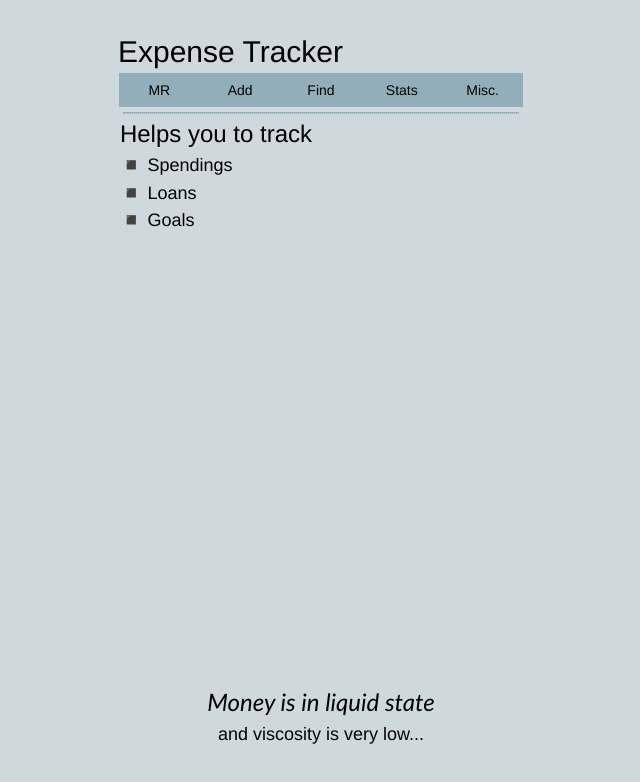
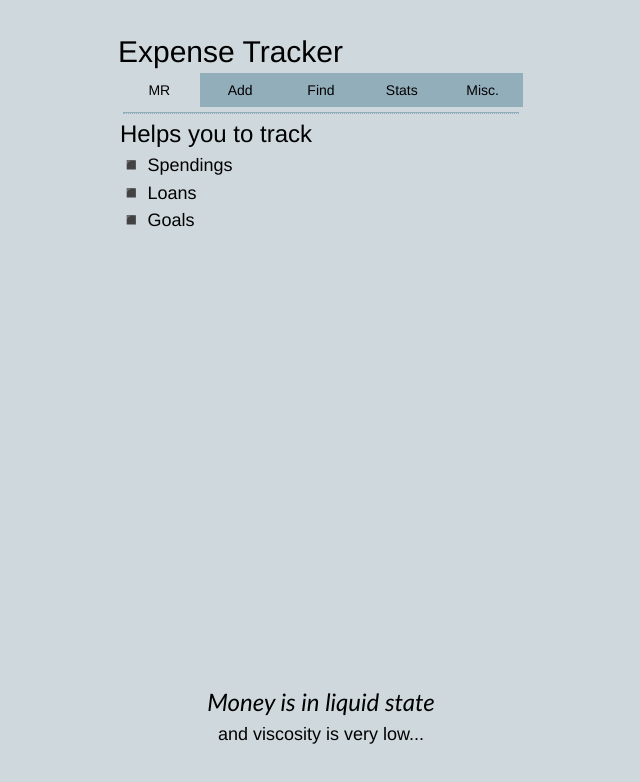
Before and after one commit to udayVK/notedown-ui, an Angular app: page / in a window 1280 px wide. In both pictures the pointer is over the element "MR". Shown: the top 782 px of the page, without its empty margins (319-959 px from the left). Built offline with nearby package versions, Linux system fonts and the light colour scheme.

Commit message:
hover on nav btn

```diff
--- a/src/app/nav/nav.component.css
+++ b/src/app/nav/nav.component.css
@@ -10,6 +10,9 @@
     justify-content: center;
     align-items: center;
 }
+.navitem:hover{
+    background-color: #CFD8DC;
+}
 .nav{
     display: flex;
     justify-content: space-between;
```
